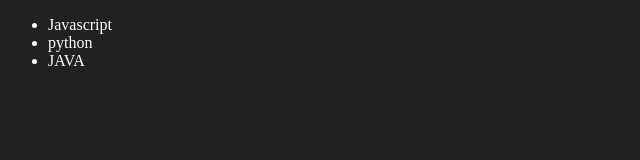
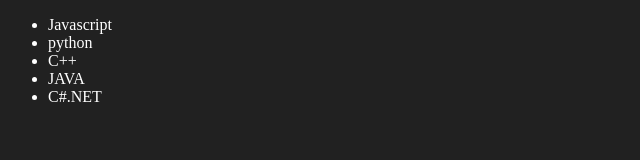
Before and after one commit to rajAditya-singh/learning-Javascript, a plain HTML site: page video_34/four.html in a window 1280 px wide. Shown: the whole page, without its empty margins (0-640 px from the left). Drawn offline with Linux system fonts and the light colour scheme.

Commit message:
Update four.html

```diff
--- a/video_34/four.html
+++ b/video_34/four.html
@@ -16,9 +16,8 @@
         li.innerHTML = `${langName}`
         document.querySelector('.language').appendChild(li)
     }
-
     languageName("python")
-
+    languageName("C++")
     // optimize code
     function optname(languagenames) {
         const li=  document.createElement('li')
@@ -26,6 +25,11 @@
         document.querySelector('.language').appendChild(li)
     }
     optname("JAVA")
+    optname("C#.NET")
 
+    const secondlang = document.querySelector('li:nth-child(2)')
+    const newli = document.createElement('li')
+    li.appendChild(document.createTextNode("MOJO"))
+    document.querySelector('.language').appendChild(li)
 </script>
 </html>
```
